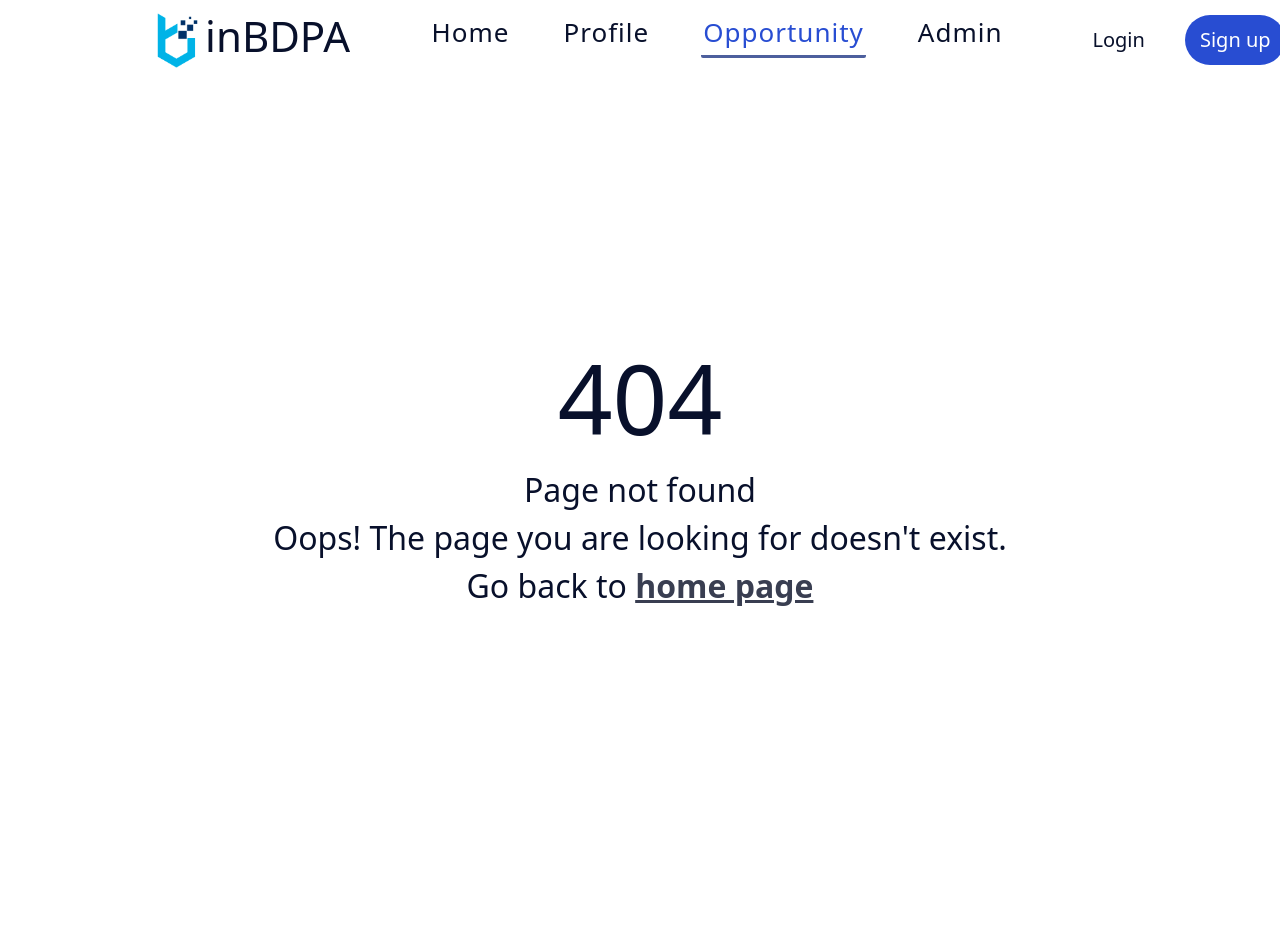
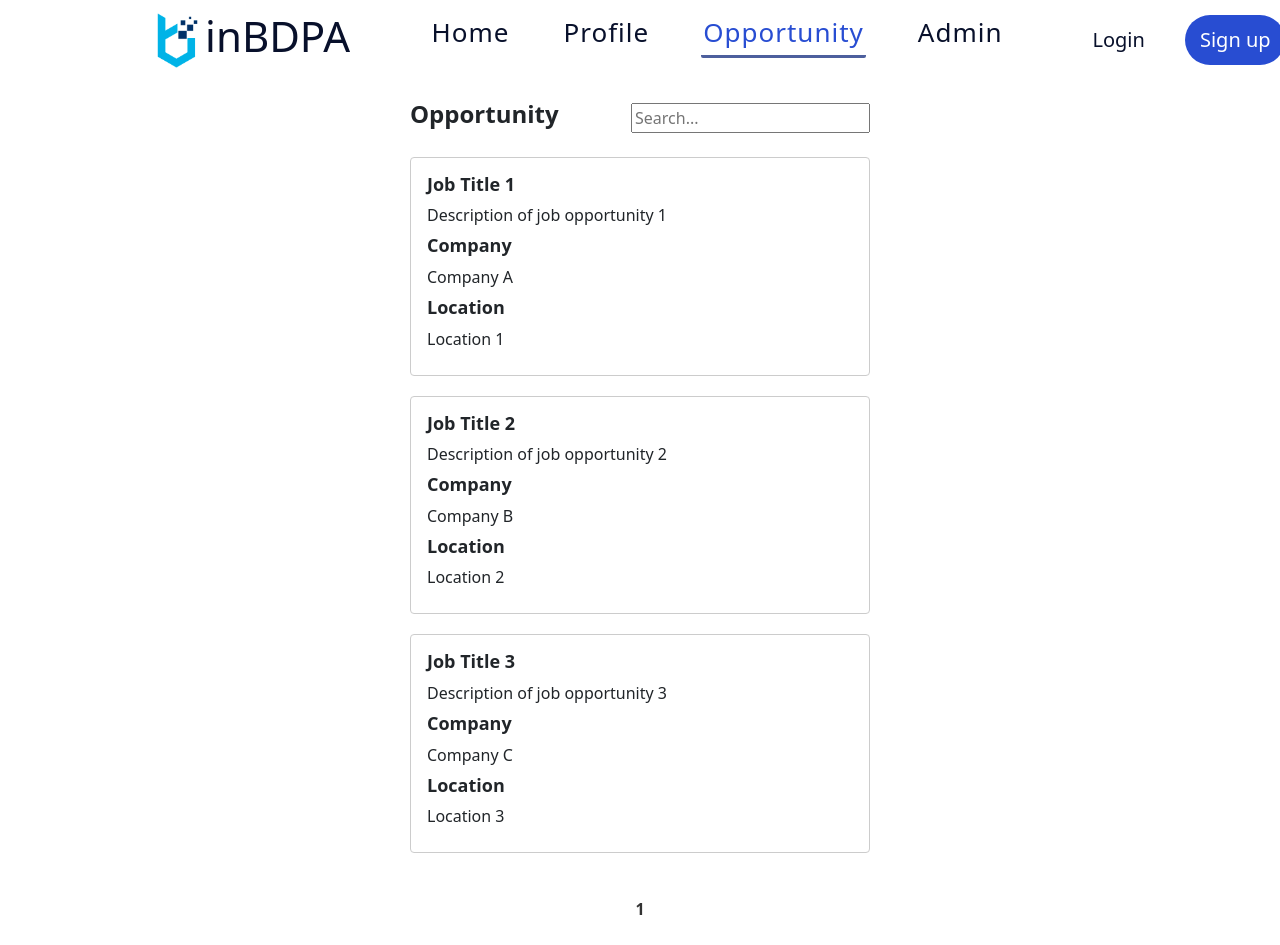
Before and after one commit to Roboitey/probstatement2023va, a React (Create React App) app: page /opportunity in a window 1280 px wide. Before the commit this address had no page. Shown: the top 945 px of the page. Before the commit the page ends 880 px from the top, so only its background shows below. Built offline with nearby package versions, Linux system fonts and the light colour scheme.

Commit message:
Opportunity View With Working Search
...

```diff
--- a/src/App.js
+++ b/src/App.js
@@ -19,6 +19,7 @@ function App() {
             <Route path="/login" element={<Login/>}/>
             <Route path="/sign-up" element={<SignUp/>}/>
             <Route path="/home" element={<Home/>}/>
+            <Route path="/opportunity" element={<Opportunity/>}/>
             <Route index element={<Home/>}/>
             <Route path="*" element={<NotFound/>}/>
             <Route path="/forget-pass" element={<ForgotPassword/>}/>
--- a/src/Main_Components/Opportunity.js
+++ b/src/Main_Components/Opportunity.js
@@ -1,9 +1,73 @@
-import React from 'react'
+import React, { useState } from 'react';
+import "../Styles/Opportunity.css";
+
 
 function Opportunity() {
+  // Sample opportunity data
+  const opportunities = [
+    { id: 1, title: 'Job Title 1', description: 'Description of job opportunity 1', company: 'Company A', location: 'Location 1' },
+    { id: 2, title: 'Job Title 2', description: 'Description of job opportunity 2', company: 'Company B', location: 'Location 2' },
+    { id: 3, title: 'Job Title 3', description: 'Description of job opportunity 3', company: 'Company C', location: 'Location 3' },
+    // Add more opportunity objects here...
+  ];
+
+  const [searchTerm, setSearchTerm] = useState('');
+  const [currentPage, setCurrentPage] = useState(1);
+  const opportunitiesPerPage = 3; // Number of opportunities to display per page
+
+  // Filter opportunities based on search term
+  const filteredOpportunities = opportunities.filter(opportunity =>
+    opportunity.title.toLowerCase().includes(searchTerm.toLowerCase()) ||
+    opportunity.description.toLowerCase().includes(searchTerm.toLowerCase()) ||
+    opportunity.company.toLowerCase().includes(searchTerm.toLowerCase()) ||
+    opportunity.location.toLowerCase().includes(searchTerm.toLowerCase())
+  );
+
+  // Pagination
+  const indexOfLastOpportunity = currentPage * opportunitiesPerPage;
+  const indexOfFirstOpportunity = indexOfLastOpportunity - opportunitiesPerPage;
+  const currentOpportunities = filteredOpportunities.slice(indexOfFirstOpportunity, indexOfLastOpportunity);
+
+  // Change page
+  const paginate = (pageNumber) => setCurrentPage(pageNumber);
+
   return (
-    <div>Opportunity</div>
-  )
+    <div className="opportunity-container">
+      <div className="opportunity-header">
+        <h2 className="opportunity-title">Opportunity</h2>
+        <input
+          type="text"
+          placeholder="Search..."
+          value={searchTerm}
+          onChange={(e) => setSearchTerm(e.target.value)}
+        />
+      </div>
+      <div className="opportunity-content">
+        {currentOpportunities.map(opportunity => (
+          <div key={opportunity.id} className="opportunity-details">
+            <h3 className="opportunity-details-title">{opportunity.title}</h3>
+            <p className="opportunity-details-description">{opportunity.description}</p>
+            <h3 className="opportunity-details-title">Company</h3>
+            <p className="opportunity-details-description">{opportunity.company}</p>
+            <h3 className="opportunity-details-title">Location</h3>
+            <p className="opportunity-details-description">{opportunity.location}</p>
+          </div>
+        ))}
+        {/* Pagination */}
+        <div className="pagination">
+          {Array.from({ length: Math.ceil(filteredOpportunities.length / opportunitiesPerPage) }, (_, index) => (
+            <button
+              key={index}
+              className={`pagination-button ${currentPage === index + 1 ? 'active' : ''}`}
+              onClick={() => paginate(index + 1)}
+            >
+              {index + 1}
+            </button>
+          ))}
+        </div>
+      </div>
+    </div>
+  );
 }
 
-export default Opportunity
+export default Opportunity;
--- /dev/null
+++ b/src/Styles/Opportunity.css
@@ -0,0 +1,69 @@
+.opportunity-container {
+    max-width: 500px;
+    margin: 0 auto;
+    padding: 20px;
+  }
+
+  .opportunity-header {
+    display: flex;
+    align-items: center;
+    justify-content: space-between;
+    margin-bottom: 20px;
+  }
+
+  .opportunity-title {
+    font-size: 24px;
+    font-weight: bold;
+  }
+
+  .opportunity-search {
+    padding: 8px;
+    width: 200px;
+  }
+
+  .opportunity-content {
+    display: flex;
+    flex-direction: column;
+  }
+
+  .opportunity-details {
+    margin-bottom: 20px;
+    border: 1px solid #ccc;
+    padding: 16px;
+    border-radius: 4px;
+  }
+
+  .opportunity-details-title {
+    font-size: 18px;
+    font-weight: bold;
+    margin-bottom: 8px;
+  }
+
+  .opportunity-details-description {
+    margin-bottom: 8px;
+  }
+
+  .pagination {
+    display: flex;
+    justify-content: center;
+    margin-top: 20px;
+  }
+
+  .pagination-button {
+    border: none;
+    background-color: transparent;
+    color: #333;
+    font-size: 16px;
+    padding: 4px 8px;
+    margin: 0 4px;
+    cursor: pointer;
+  }
+
+  .pagination-button:hover {
+    color: #000;
+    text-decoration: underline;
+  }
+
+  .pagination-button.active {
+    font-weight: bold;
+  }
--- a/src/Styles/forgotPassword.css
+++ b/src/Styles/forgotPassword.css
@@ -33,12 +33,10 @@
   margin-bottom: 20px;
 }
 
-.forget-pass > form > [type="email"]:hover {
-}
-.forget-pass > form > [type="submit"] {
+.forget-pass>form>[type="submit"] {
     width: 100%;
     padding: 10px;
-  background-color: #4caf50;
+    background-color: #4CAF50;
     color: white;
     border: 2px solid transparent;
     cursor: pointer;
```
Also changed, not shown: src/Sub_components/section_4.js (added). Lines whose indentation alone changed are shown as unchanged.
